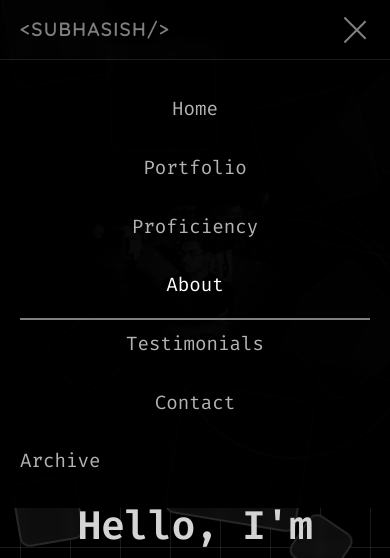
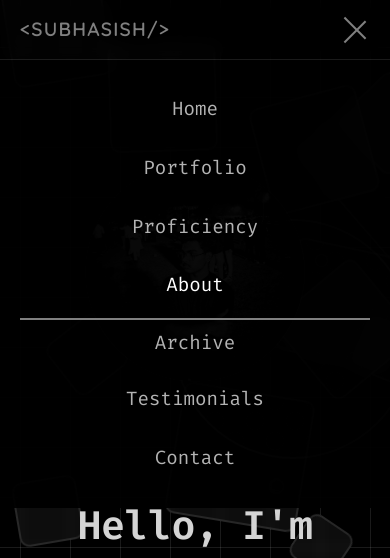
Before and after one commit to Subhasiish/Portfolio-website, a React (Vite) app: page / in a window 390 px wide. Both pictures are taken after a click on the button "Open menu". Shown: the top 558 px of the page. Built offline with nearby package versions, Linux system fonts and the light colour scheme.

Commit message:
Adjust mobile archive menu behavior

```diff
--- a/src/components/Navbar.tsx
+++ b/src/components/Navbar.tsx
@@ -152,6 +152,9 @@ const NavItem = styled.a<{ $active: boolean }>`
 
 const ArchiveMenuWrapper = styled.div`
   position: relative;
+  display: flex;
+  justify-content: center;
+  width: 100%;
 `;
 
 const ArchiveTrigger = styled.button<{ $active: boolean }>`
@@ -164,6 +167,9 @@ const ArchiveTrigger = styled.button<{ $active: boolean }>`
   font-size: 1rem;
   position: relative;
   transition: color 0.3s ease;
+  display: block;
+  width: 100%;
+  text-align: center;
 
   &::after {
     content: '';
@@ -379,6 +385,7 @@ const Navbar: React.FC = () => {
 
   const desktopNavSections = mainSections.slice(0, 4);
   const desktopTrailingSections = mainSections.slice(4);
+  const mobileNavOrder: Array<Section | 'archive'> = ['home', 'portfolio', 'services', 'about', 'archive', 'testimonials', 'contact'];
 
   return (
     <Nav
@@ -506,39 +513,38 @@ const Navbar: React.FC = () => {
           exit={{ opacity: 0, y: -20 }}
           transition={{ duration: 0.3 }}
         >
-          {getNavItems()}
-          <ArchiveMenuWrapper>
+          {mobileNavOrder.map((item) => {
+            if (item === 'archive') {
+              return (
+                <ArchiveMenuWrapper key="archive-mobile">
                   <ArchiveTrigger
                     $active={location.pathname.startsWith('/archive')}
                     onClick={() => {
-                setIsArchiveOpen((prev) => !prev);
+                      navigate('/archive');
+                      setIsArchiveOpen(false);
+                      setIsMenuOpen(false);
                     }}
                     aria-expanded={isArchiveOpen}
                   >
                     Archive
                   </ArchiveTrigger>
-            <AnimatePresence>
-              {isArchiveOpen && (
-                <ArchiveDropdown
-                  initial={{ opacity: 0, y: -6, scale: 0.98 }}
-                  animate={{ opacity: 1, y: 0, scale: 1 }}
-                  exit={{ opacity: 0, y: -6, scale: 0.98 }}
-                  transition={{ duration: 0.2, ease: 'easeOut' }}
+                </ArchiveMenuWrapper>
+              );
+            }
+
+            const section = item as Section;
+            const displayName = section === 'services' ? 'Proficiency' : section.charAt(0).toUpperCase() + section.slice(1);
+
+            return (
+              <NavItem
+                key={section}
+                $active={activeSection === section}
+                onClick={() => scrollToSection(section)}
               >
-                  <DropdownTitle>ARCHIVE</DropdownTitle>
-                  {archiveItems.map((item) => (
-                    <DropdownItem
-                      key={item.path}
-                      $active={location.pathname === item.path}
-                      onClick={() => handleArchiveNavigate(item.path)}
-                    >
-                      {item.title}
-                    </DropdownItem>
-                  ))}
-                </ArchiveDropdown>
-              )}
-            </AnimatePresence>
-          </ArchiveMenuWrapper>
+                {displayName}
+              </NavItem>
+            );
+          })}
         </MobileMenu>
       )}
     </Nav>
```
Lines whose indentation alone changed are shown as unchanged.
